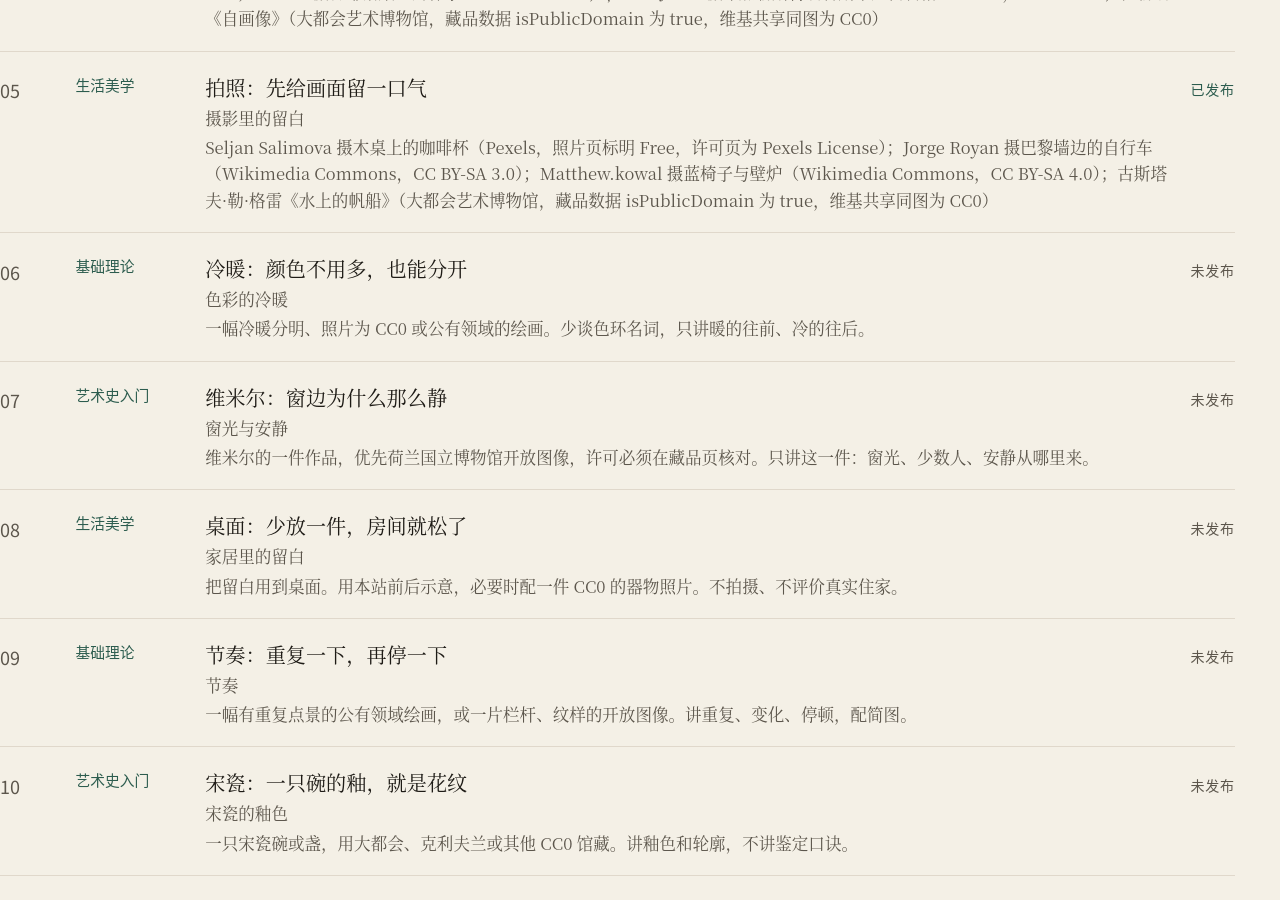
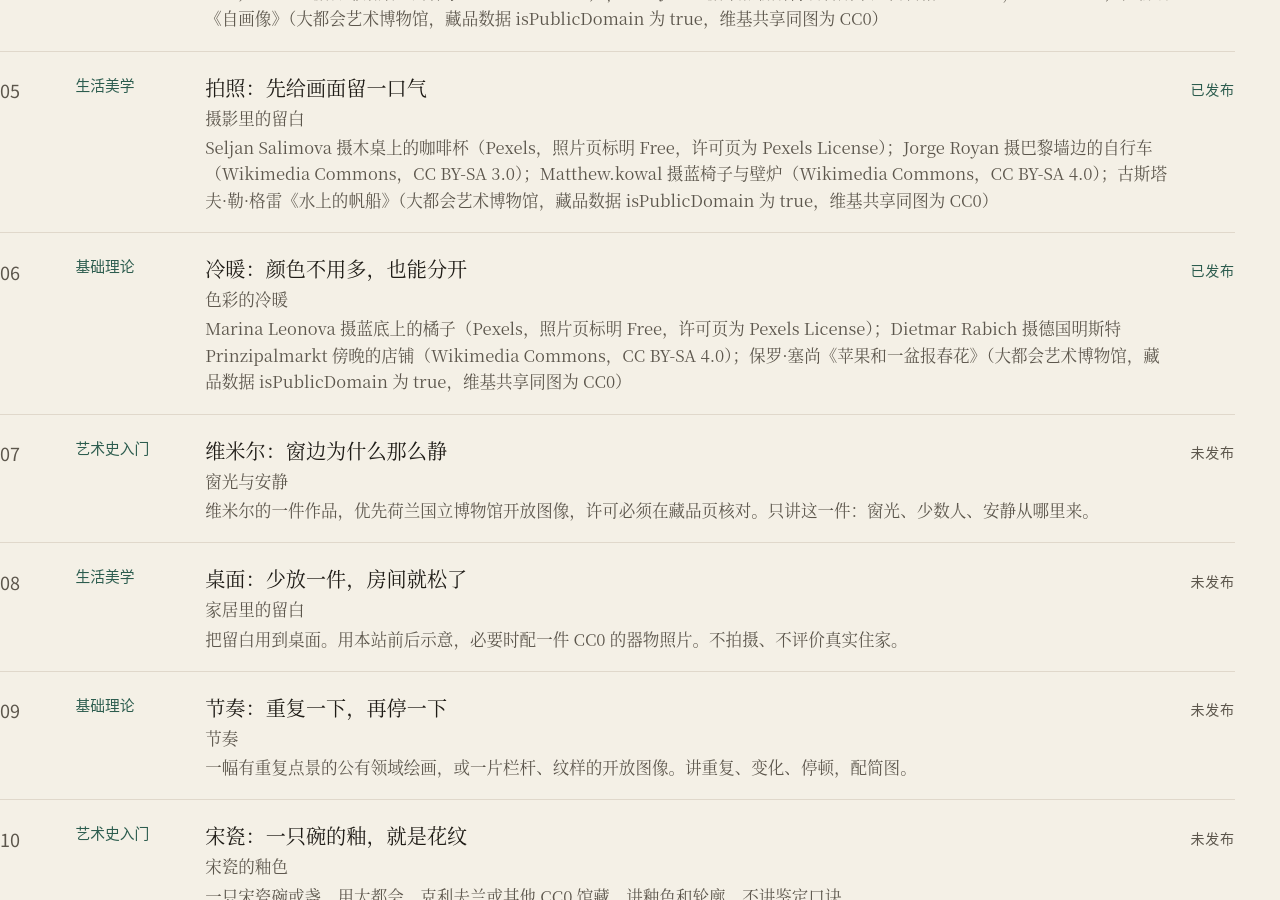
Before and after one commit to 57cx/aesthetics-daily, a Jekyll site: the page built from curriculum.html, in a window 1280 px wide and 900 px high, scrolled down 1051 px. Built offline with Jekyll 4.4.1, drawn with Linux system fonts in a browser that asks for light colours; part of the change alters nothing that is shown.

Commit message:
Publish day 6 on warm color coming forward. (#7)
Co-authored-by: Cursor Agent <cursoragent@cursor.com>
Co-authored-by: 57cx <57cx@users.noreply.github.com>

```diff
--- a/_data/curriculum.yml
+++ b/_data/curriculum.yml
@@ -46,8 +46,9 @@
   title: "冷暖：颜色不用多，也能分开"
   category: 基础理论
   topic: 色彩的冷暖
-  examples: "一幅冷暖分明、照片为 CC0 或公有领域的绘画。少谈色环名词，只讲暖的往前、冷的往后。"
-  published: false
+  examples: "Marina Leonova 摄蓝底上的橘子（Pexels，照片页标明 Free，许可页为 Pexels License）；Dietmar Rabich 摄德国明斯特 Prinzipalmarkt 傍晚的店铺（Wikimedia Commons，CC BY-SA 4.0）；保罗·塞尚《苹果和一盆报春花》（大都会艺术博物馆，藏品数据 isPublicDomain 为 true，维基共享同图为 CC0）"
+  published: true
+  date: 2026-11-17
 -
   day: 7
   title: "维米尔：窗边为什么那么静"
--- /dev/null
+++ b/_posts/2026-11-17-day-06-lengnuan.md
@@ -0,0 +1,140 @@
+---
+layout: article
+title: "冷暖：颜色不用多，也能分开"
+description: "先看深蓝底上的橘子、傍晚街上的黄窗子，再留一张塞尚的果子，你自己看哪一块往前走。"
+date: 2026-11-17 08:00:00 +0800
+day: 6
+category: 基础理论
+topic: 色彩的冷暖
+permalink: /days/06/
+image: /assets/images/day-06/oranges-blue.jpg
+image_alt: "深蓝的背景和桌面。左边一个橙色网兜，里面装着橘子。右边一只橘子放在桌上，旁边扣着一个玻璃罩，罩里还有半只橘子。"
+image_width: 1067
+image_height: 1600
+---
+
+<p class="core"><span class="core-label">一句话</span>暖的颜色往前走，冷的颜色往后靠。有这一下，颜色不用多，东西就分开了。</p>
+
+## 图例讲解
+
+前几天看的是空出来的地方，是画面靠哪边站，是一座山，是光，是拍照时退半步。今天只看颜色。
+
+标题里的「冷暖」，就是两拨颜色。暖的，是黄、橙、红这一类。看着像灯，像火，像晒过的水果。冷的，是蓝、蓝绿这一类。看着像傍晚的天，像没开灯的墙。这两个词不用背。你说「黄的往前，蓝的往后」就够了。
+
+颜色不用铺很多种。一暖一冷，东西就分开了。
+
+先看购物页上常见的一种图。水果、饮料，常常放在一块蓝底上。
+
+<figure class="plate">
+  <img src="{{ '/assets/images/day-06/oranges-blue.jpg' | relative_url }}" width="1067" height="1600" alt="深蓝的背景和桌面。左边一个橙色网兜，里面装着橘子。右边一只橘子放在桌上，旁边扣着一个玻璃罩，罩里还有半只橘子。">
+  <figcaption>
+    <span class="cap-title">Marina Leonova 摄，蓝底上的橘子</span>
+    <span class="cap-meta">2021 年 4 月 9 日拍摄，4 月 24 日发布。照片页写的是橘子、网兜和玻璃罩，放在蓝色背景上。原图 2667 × 4000 像素。本站只把高缩到 1600 像素，没有裁切。</span>
+    <span class="cap-license"><a href="https://www.pexels.com/photo/oranges-on-blue-background-7630174/">Pexels 照片页</a> · 许可：<a href="https://www.pexels.com/license/">Pexels License</a>。这张照片的页面标明 Free，可以免费使用。许可页写明，Pexels 上的照片都可以免费下载和使用，可以修改；署名不是必须。本站仍然署 Marina Leonova 的名，并链到照片页和许可页。</span>
+  </figcaption>
+</figure>
+
+后面是一整块深蓝。前面是橘子，还有一个橙色的网兜。
+
+你的眼睛先停在橘子上。蓝的那一块不跟它抢。它待在后面。
+
+橘子没有变大。它往前，是因为旁边是冷的。网兜也是橙的，跟橘子一样，也往前。
+
+玻璃罩是透的，几乎没有颜色。先别管它。昨天看过影子。今天看的是颜色，不是影子。
+
+就这两种。橙的，和蓝的。不用再加别的。两种已经分开了。
+
+手机里也是这一下。天气的图标，太阳常常是橙的，底是蓝的。图标很小，你还是先看见它。地图上一个橙色的点，底也是蓝的。点往前，蓝的地图往后。
+
+再看街上。傍晚，店开着灯。
+
+<figure class="plate">
+  <img src="{{ '/assets/images/day-06/prinzipalmarkt-dusk.jpg' | relative_url }}" width="1600" height="1138" alt="傍晚的一条老街。房子上的窗子亮着黄光，石头也被照得偏黄，天上是深蓝色。楼下是一排拱门店铺，窗里也是亮的。" loading="lazy">
+  <figcaption>
+    <span class="cap-title">Dietmar Rabich 摄，明斯特老街的傍晚</span>
+    <span class="cap-meta">2014 年 12 月 5 日 16:56。德国明斯特，一条叫 Prinzipalmarkt 的老街。天已经蓝了，店铺的窗子亮着黄光。文件页写明，这张是至少三张亮度不同的照片叠成的，亮的地方和暗的地方都留着，所以它比肉眼看一眼更亮一点。黄和蓝还是画面里的。本站只把宽缩到 1600 像素，没有裁切。文件页要求的署名是 Dietmar Rabich / Wikimedia Commons / “Münster, Prinzipalmarkt -- 2014 -- 4516-20-2” / CC BY-SA 4.0。</span>
+    <span class="cap-license"><a href="https://commons.wikimedia.org/wiki/File:M%C3%BCnster,_Prinzipalmarkt_--_2014_--_4516-20-2.jpg">维基共享文件页</a> · 作者 Dietmar Rabich，许可：<a href="https://creativecommons.org/licenses/by-sa/4.0/">CC BY-SA 4.0</a>。文件页写明这是作者自己的照片。要署他的名，并链到这个许可。本站做的改动只是缩小。改过的图如果再给人用，也得用同样的许可。</span>
+  </figcaption>
+</figure>
+
+天上是深的蓝。窗子里面是黄的。整面房子也被灯照得偏黄。
+
+黄的这一面往前。蓝天在房子后面，也在它上头，往后退。
+
+你路过，会先看见亮着的窗，再看见天。不是因为窗更大。是因为黄的从蓝里走出来了。
+
+要是窗里的灯也换成蓝的，窗和天就糊在一起。你还看得见窗框。窗不再往前。
+
+颜色还是不多。一拨黄，一拨蓝。
+
+房间里也是。晚上把台灯打开，灯光是黄的。窗外要是已经蓝了，黄的灯在前，蓝的窗在后。你今晚往自家窗户看一眼就行。不用出门。
+
+衣服也一样。一件黄外套，背后是灰蓝的墙。外套先被看见。不是因为外套更贵。是黄的从蓝里走出来了。别人穿什么，今天不评。只看颜色哪一块往前。
+
+一百三十多年前，有个法国人把一桌果子放在一块墙前面。墙是蓝的，又带一点绿，看着还是冷的。果子有黄的，有橙的。他叫保罗·塞尚。画留到最后。你自己看，哪一块往前。
+
+## 好与不好的对比
+
+下面两张不是照片，是示意。可以想成购物页上的一张图，也可以想成傍晚的一扇窗。一边只有一块暖的，冷的垫在后面。一边暖的冷的一样多，铺满了。
+
+<div class="compare">
+  <figure>
+    <img src="{{ '/assets/images/day-06/compare-forward.svg' | relative_url }}" width="640" height="640" alt="示意图：一块蓝色里，只有一个橙色的圆。">
+    <figcaption>
+      <span class="label">这样更妥</span>
+      一块橙的在前，蓝的垫在后面。
+    </figcaption>
+  </figure>
+  <figure>
+    <img src="{{ '/assets/images/day-06/compare-mixed.svg' | relative_url }}" width="640" height="640" alt="示意图：橙色和蓝色的方块一样大，一块挨着一块，铺满了框。">
+    <figcaption>
+      <span class="label">这样发闷</span>
+      橙的和蓝的一样大，没有前，也没有后。
+    </figcaption>
+  </figure>
+</div>
+
+先说右边为什么看着累。橙的和蓝的一样大，一块挨着一块。眼睛刚停在橙的上，旁边的蓝又跳出来，再过去又是橙的。没有哪一块在前，也没有哪一块在后。看两眼就想挪开。
+
+左边只做了一件事。蓝的在后，一块橙的在前。你先停在橙的上。两块颜色就分开了。
+
+暖的不用铺满。一块就够。铺满了，后面就没有地方可退。
+
+<section class="practice">
+  <h2 id="小练习">小练习</h2>
+  <p>现在就能做。不用出门。</p>
+  <p>找两样东西。一样偏黄，或者偏橙。橘子、黄杯子、黄便利贴，都行。一样偏蓝。蓝本子、蓝杯子、蓝文件夹，都行。</p>
+  <p>把黄的放在蓝的前面。看一眼。哪一个往前跳？</p>
+  <p>再换一下。让蓝的压在黄的前面。再看一眼。</p>
+  <p>用一句话写下来。不用写得美。比如：「黄杯子放在蓝本子上的时候，我先看见杯子。」</p>
+  <p>只看你自己桌上的东西。别人的家、别人的衣服，今天不看，也不评。写完，今天的练习就结束了。</p>
+</section>
+
+## 赏析练习
+
+最后看保罗·塞尚。法国人，1839 年到 1906 年。这张大约画在 1890 年。馆方标题是 Still Life with Apples and a Pot of Primroses。我们叫它《苹果和一盆报春花》。中文名是按这个标题译的。
+
+Still Life 常译成静物，就是画桌上摆着的东西。Primroses 常译成报春花，就是盆里那些浅粉色的小花。两个词都不用背。
+
+先别判断哪一块暖、哪一块冷。看够一分钟，再答题。
+
+挑两个问题就够。没有标准答案，写给自己。
+
+<figure class="plate">
+  <img src="{{ '/assets/images/day-06/cezanne-apples-primroses.jpg' | relative_url }}" width="1600" height="1270" alt="蓝绿色的墙前面，桌上铺着白布。布上有黄的、橙的果子。右边一盆深绿色的叶子，开着浅粉色的小花。" loading="lazy">
+  <figcaption>
+    <span class="cap-title">保罗·塞尚《苹果和一盆报春花》</span>
+    <span class="cap-meta">馆方标题 Still Life with Apples and a Pot of Primroses。中文名《苹果和一盆报春花》是按这个标题译的。保罗·塞尚（Paul Cézanne，1839–1906），法国，大约 1890 年。布面油画，73 × 92.4 厘米（馆方也写 28 3/4 × 36 3/8 英寸）。大都会艺术博物馆，藏品号 51.112.1，Sam A. Lewisohn 遗赠，1951 年入藏。本站只把宽缩到 1600 像素，没有裁切。</span>
+    <span class="cap-license"><a href="https://www.metmuseum.org/art/collection/search/435882">藏品页</a> · <a href="https://commons.wikimedia.org/wiki/File:Still_Life_with_Apples_and_a_Pot_of_Primroses_MET_DT47.jpg">维基共享文件页</a> · 许可：Public Domain。馆方藏品数据写明 isPublicDomain 为 true。馆方开放图像政策写明，公有领域作品的图像以 <a href="https://creativecommons.org/publicdomain/zero/1.0/">CC0</a> 提供，可以免费使用，不要求署名。同一张扫描由馆方捐到维基共享，文件页许可也是 CC0，来源链到上面的藏品页。本站用的是馆方原图。</span>
+  </figcaption>
+</figure>
+
+<ol class="questions">
+  <li>墙上那一大块颜色，和桌上那些黄的、橙的果子，你的眼睛先停在哪？</li>
+  <li>果子是从墙上走出来，还是贴在墙上？</li>
+  <li>白布在果子和墙中间。它让果子更清楚，还是把两边搅在一起？</li>
+  <li>如果把墙涂成和果子一样的橙，果子还分得开吗？</li>
+  <li>跟你刚才看的深蓝底上的橘子比。哪一处是一回事？说一个你看见的地方。</li>
+</ol>
+
+<p class="colophon">蓝底上的橘子、明斯特的老街、塞尚这张，都下载到本站，只把最长边缩到 1600 像素以内，没有裁切。两张对照图是本站画的示意，不是某张照片，也不拿来笑话谁。许可和署名都写在每张图的图注里。</p>
```
Also changed, not shown: assets/images/day-06/cezanne-apples-primroses.jpg (added), assets/images/day-06/compare-forward.svg (added), assets/images/day-06/compare-mixed.svg (added), assets/images/day-06/oranges-blue.jpg (added), assets/images/day-06/prinzipalmarkt-dusk.jpg (added).
